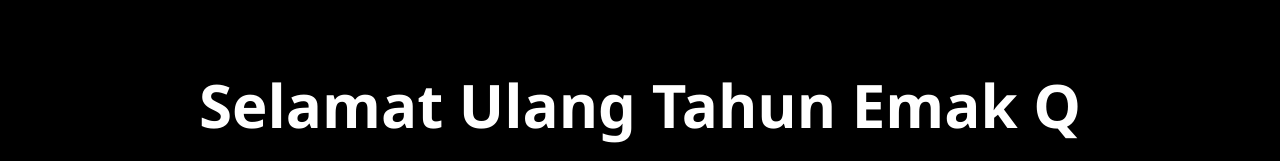
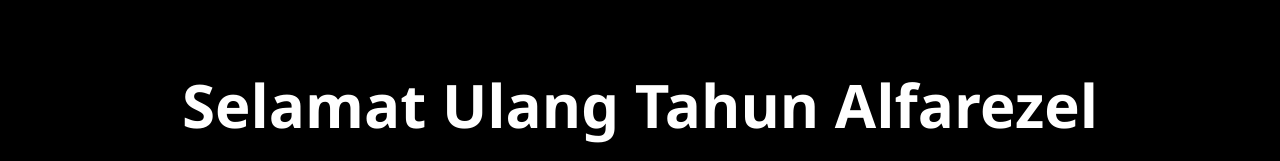
Before and after one commit to jakfaryakub/happybirthday, a website: page selamatulangtahun.html in a window 1280 px wide. Shown: the top 161 px of the page. Drawn offline with Linux system fonts and the light colour scheme.

Commit message:
Update selamatulangtahun.html

```diff
--- a/selamatulangtahun.html
+++ b/selamatulangtahun.html
@@ -20,7 +20,7 @@
    </style>
 </head>
 <body>
-	<h1>Selamat Ulang Tahun Emak Q</h2>
+	<h1>Selamat Ulang Tahun Alfarezel</h2>
    <script>var rnd = Math.random, flr = Math.floor;
    let canvas = document.createElement('canvas');
 
```
